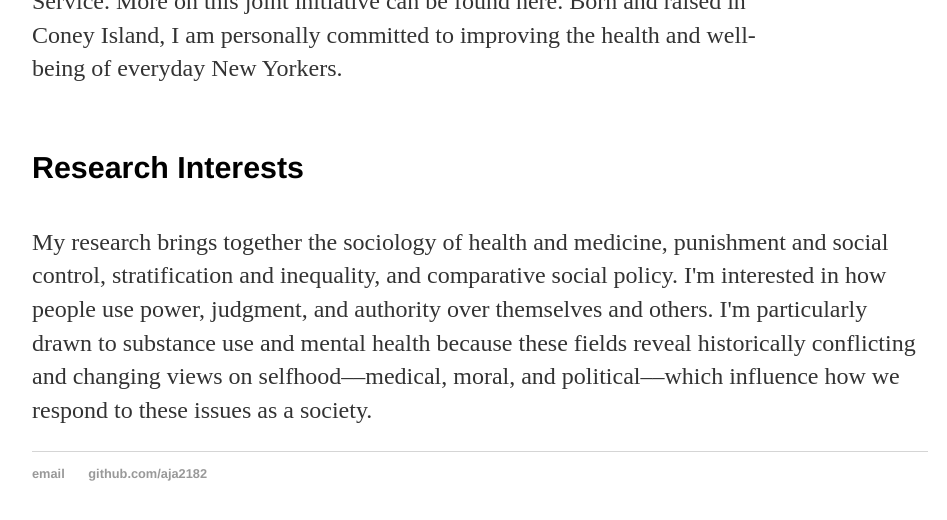
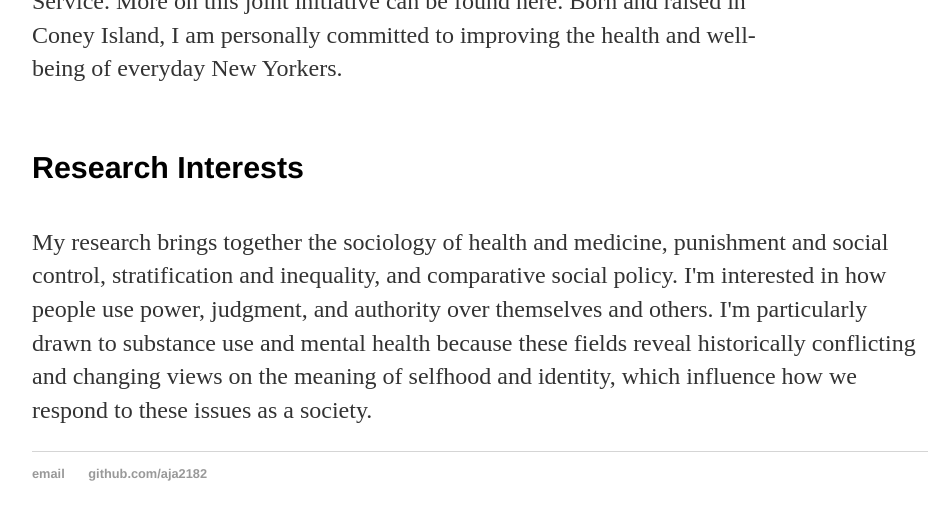
Before and after one commit to aja2182/aja2182.github.io, a Jekyll site: the page built from about/index.html, in a window 1280 px wide, cut to the strip 347-867 px from the top of the page. Shown: the whole strip, without its empty margins (160-1107 px from the left). Built offline with Jekyll 4.4.1, drawn with Linux system fonts in a browser that asks for light colours.

Commit message:
Update index.html

```diff
--- a/about/index.html
+++ b/about/index.html
@@ -66,7 +66,7 @@ title: About me
 
     <h4>Research Interests</h4>
 
-    <p> My research brings together the sociology of health and medicine, punishment and social control, stratification and inequality, and comparative social policy. I'm interested in how people use power, judgment, and authority over themselves and others. I'm particularly drawn to substance use and mental health because these fields reveal historically conflicting and changing views on selfhood––medical, moral, and political––which influence how we respond to these issues as a society. </p>
+    <p> My research brings together the sociology of health and medicine, punishment and social control, stratification and inequality, and comparative social policy. I'm interested in how people use power, judgment, and authority over themselves and others. I'm particularly drawn to substance use and mental health because these fields reveal historically conflicting and changing views on the meaning of selfhood and identity, which influence how we respond to these issues as a society. </p>
 
 
 </body>
```
